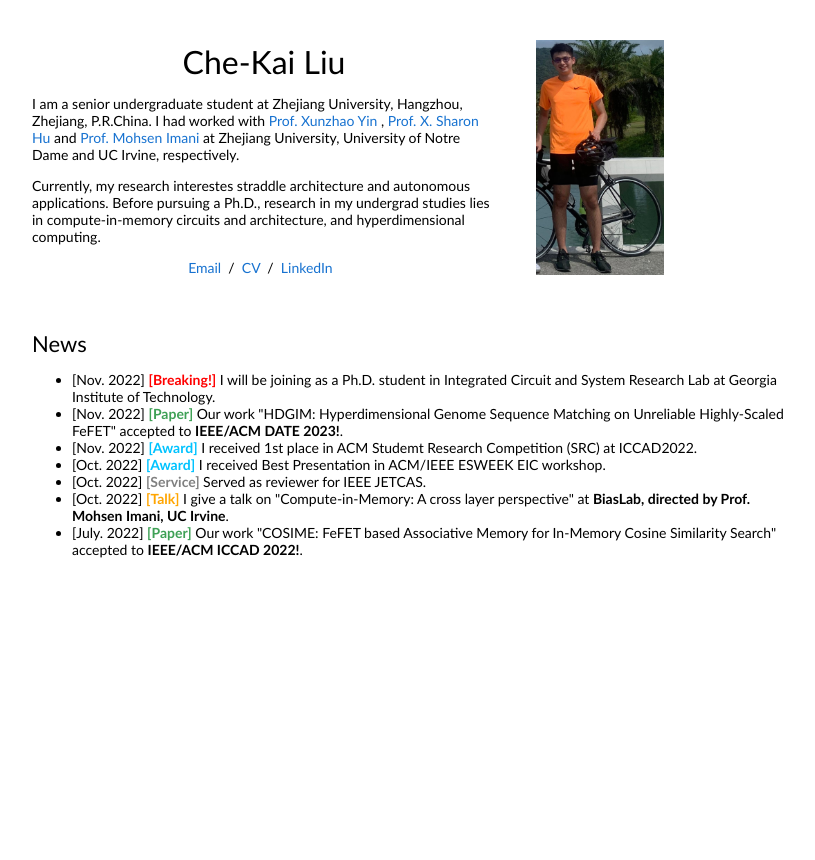
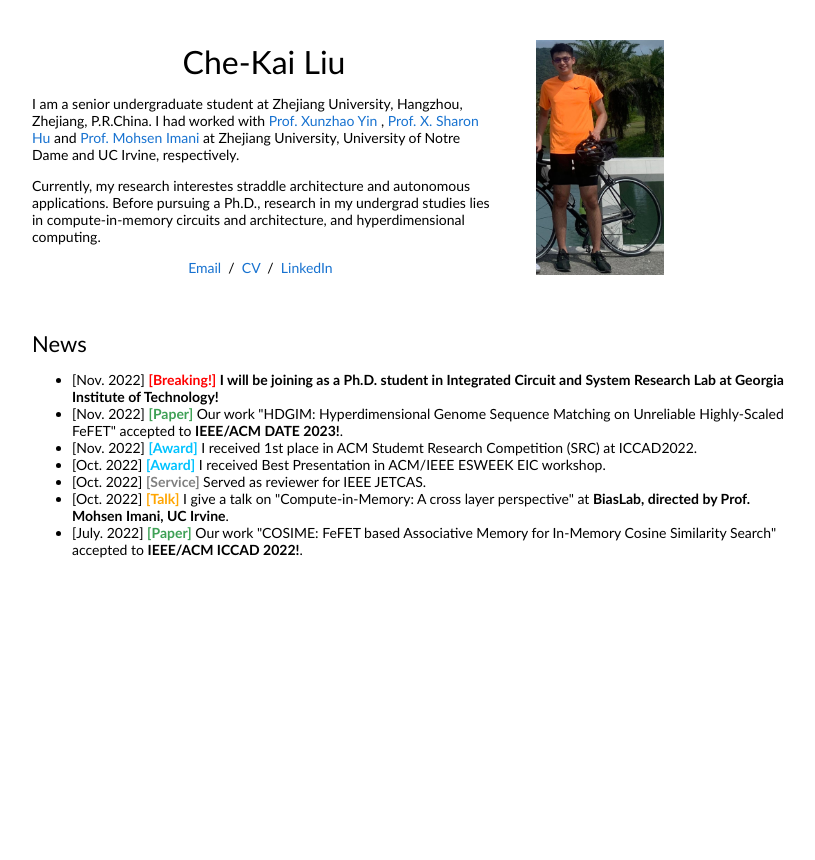
Before and after one commit to LiuCheKai/Che-Kai, a plain HTML site: page index.html in a window 1280 px wide. Shown: the top 860 px of the page, without its empty margins (228-1043 px from the left). Drawn offline with Linux system fonts and the light colour scheme.

Commit message:
ICSRL bold

```diff
--- a/index.html
+++ b/index.html
@@ -65,9 +65,10 @@
                   <div style="height:500px;overflow-y:auto">
                     <p></p>
                     <ul>
-                      <li> [Nov. 2022] <b style="color:#ff0000;">[Breaking!]</b> I will be joining as a Ph.D. student
-                        in Integrated Circuit
-                        and System Research Lab at Georgia Institute of Technology.</li>
+                      <li> [Nov. 2022] <b style="color:#ff0000;">[Breaking!]</b> <strong>I will be joining as a Ph.D.
+                          student
+                          in Integrated Circuit
+                          and System Research Lab at Georgia Institute of Technology!</strong></li>
                       <li> [Nov. 2022] <b style="color:#3EA055;">[Paper]</b> Our work "HDGIM: Hyperdimensional Genome
                         Sequence
                         Matching on Unreliable Highly-Scaled FeFET" accepted to <strong>IEEE/ACM DATE 2023!</strong>.
```
